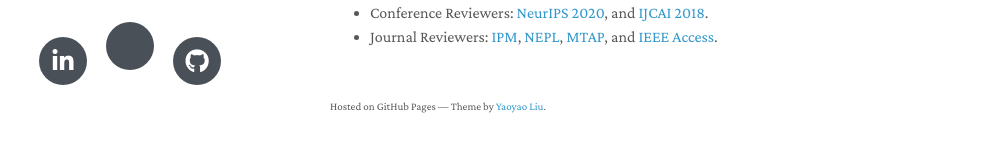
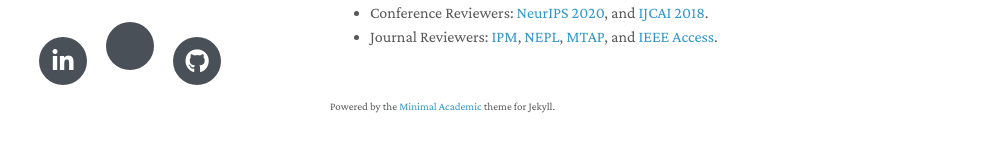
Before and after one commit to yaoyao-liu/minimal-light, a Jekyll site: the page built from index.md, in a window 1280 px wide and 900 px high, scrolled down 837 px. Shown: the part 713-865 px from the top of the window, without its empty margins (140-1137 px from the left). Built offline with Jekyll 4.4.1, drawn with Linux system fonts in a browser that asks for light colours; nearby versions of some CDN libraries; a style sheet for code colours, icons or effects is not loaded; our own code applies the rules of GitHub Pages for plain Markdown files.

Commit message:
update html

```diff
--- a/_config.yml
+++ b/_config.yml
@@ -6,8 +6,8 @@
 linkedin: https://www.linkedin.com/in/liuyaoyao/
 avatar: https://yyliu.net/images/avatar.jpg
 google_analytics: UA-111540567-4
-favicon: /assets/img/favicon.png
-favicon_dark: /assets/img/favicon-dark.png
+favicon: ./assets/img/favicon.png
+favicon_dark: ./assets/img/favicon-dark.png
 description: Yaoyao Liu is a Ph.D. student in computer science. His research lies in few-shot learning, meta learning, continual learning, and image generation.
 canonical: https://mpi-inf.mpg.de/~yaliu/
 remote_theme: yaoyao-liu/minimal-academic
--- a/_layouts/homepage.html
+++ b/_layouts/homepage.html
@@ -17,7 +17,7 @@
     <link rel=stylesheet href=https://cdnjs.cloudflare.com/ajax/libs/academicons/1.8.6/css/academicons.min.css integrity="sha256-uFVgMKfistnJAfoCUQigIl+JfUaP47GrRKjf6CTPVmw=" crossorigin=anonymous>
     <link rel=stylesheet href=https://cdnjs.cloudflare.com/ajax/libs/font-awesome/5.11.2/css/all.min.css integrity="sha256-+N4/V/SbAFiW1MPBCXnfnP9QSN3+Keu+NlB+0ev/YKQ=" crossorigin=anonymous>
 
-    <link rel="stylesheet" href="{{ "/assets/css/style.css?v=" | append: site.github.build_revision | relative_url }}">
+    <link rel="stylesheet" href="./assets/css/style.css">
   </head>
   <body>
     <div class="wrapper">
@@ -46,7 +46,7 @@
 
       <br>
 
-      <p><small>Hosted on GitHub Pages — Theme by <a href="https://github.com/yaoyao-liu/minimal-academic" target="_blank" rel="noopener">Yaoyao Liu</a>.</small></p>
+      <p><small>Powered by the <a href="https://github.com/yaoyao-liu/minimal-academic" target="_blank" rel="noopener">Minimal Academic</a> theme for Jekyll.</small></p>
 
       </section>
       <footer>
```
